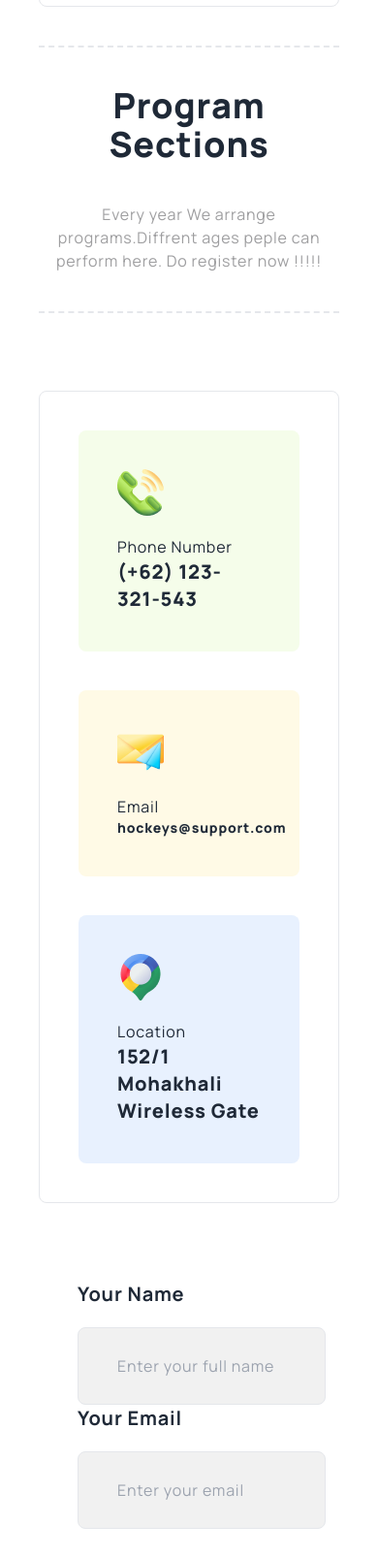
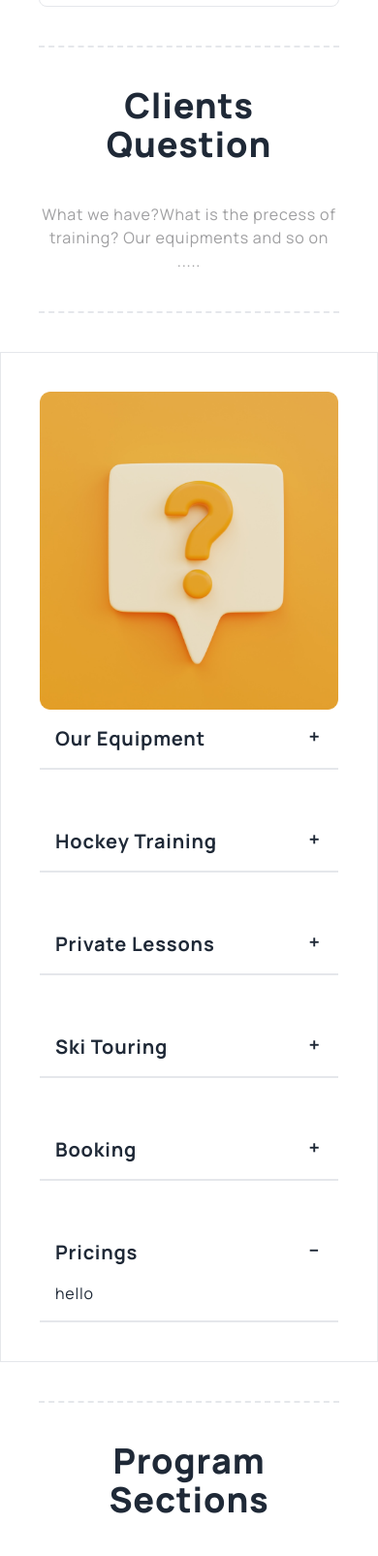
Before and after one commit to purna25/hockeys-with-daisyui, a plain HTML site: page index.html in a window 390 px wide. Shown: the part 6419-8024 px from the top of the page at 97% size. Drawn offline with nearby package versions, Linux system fonts and the light colour scheme.

Commit message:
added accordian

```diff
--- a/index.html
+++ b/index.html
@@ -371,6 +371,64 @@
           </div>
 
       </section>
+      <!-- clients questions -->
+       <section>
+        <div class="text-center m-10 space-y-10 border-y-2 border-dashed pt-10 pb-10">
+          <h1 class="font-extrabold text-4xl">Clients Question</h1>
+          <p class="text-[#13131869]">What we have?What is the precess of training? Our equipments and so on .....</p>
+
+        </div>
+        <div class="grid grid-cols-1 lg:grid-cols-2 border p-10">
+          <div>
+            <img class="w-[600px]" src="Images/11.png" alt="">
+          </div>
+          <!-- accordian -->
+          <div class=" space-y-11">
+            <div class="collapse collapse-plus border-b-2 rounded-none ">
+              <input type="radio" name="my-accordion-3" checked="checked" />
+              <div class="collapse-title text-xl font-bold">Our Equipment</div>
+              <div class="collapse-content">
+                <p>hello</p>
+              </div>
+            </div>
+            <div class="collapse collapse-plus border-b-2 rounded-none ">
+              <input type="radio" name="my-accordion-3" checked="checked" />
+              <div class="collapse-title text-xl font-bold">Hockey Training</div>
+              <div class="collapse-content">
+                <p>hello</p>
+              </div>
+            </div>
+            <div class="collapse collapse-plus border-b-2 rounded-none ">
+              <input type="radio" name="my-accordion-3" checked="checked" />
+              <div class="collapse-title text-xl font-bold">Private Lessons</div>
+              <div class="collapse-content">
+                <p>hello</p>
+              </div>
+            </div>
+            <div class="collapse collapse-plus border-b-2 rounded-none ">
+              <input type="radio" name="my-accordion-3" checked="checked" />
+              <div class="collapse-title text-xl font-bold">Ski Touring</div>
+              <div class="collapse-content">
+                <p>hello</p>
+              </div>
+            </div>
+            <div class="collapse collapse-plus border-b-2 rounded-none ">
+              <input type="radio" name="my-accordion-3" checked="checked" />
+              <div class="collapse-title text-xl font-bold">Booking</div>
+              <div class="collapse-content">
+                <p>hello</p>
+              </div>
+            </div>
+            <div class="collapse collapse-plus border-b-2 rounded-none ">
+              <input type="radio" name="my-accordion-3" checked="checked" />
+              <div class="collapse-title text-xl font-bold">Pricings</div>
+              <div class="collapse-content">
+                <p>hello</p>
+              </div>
+            </div>
+          </div>
+        </div>
+       </section>
       <!-- get in touch -->
        <section>
         <div>
```
